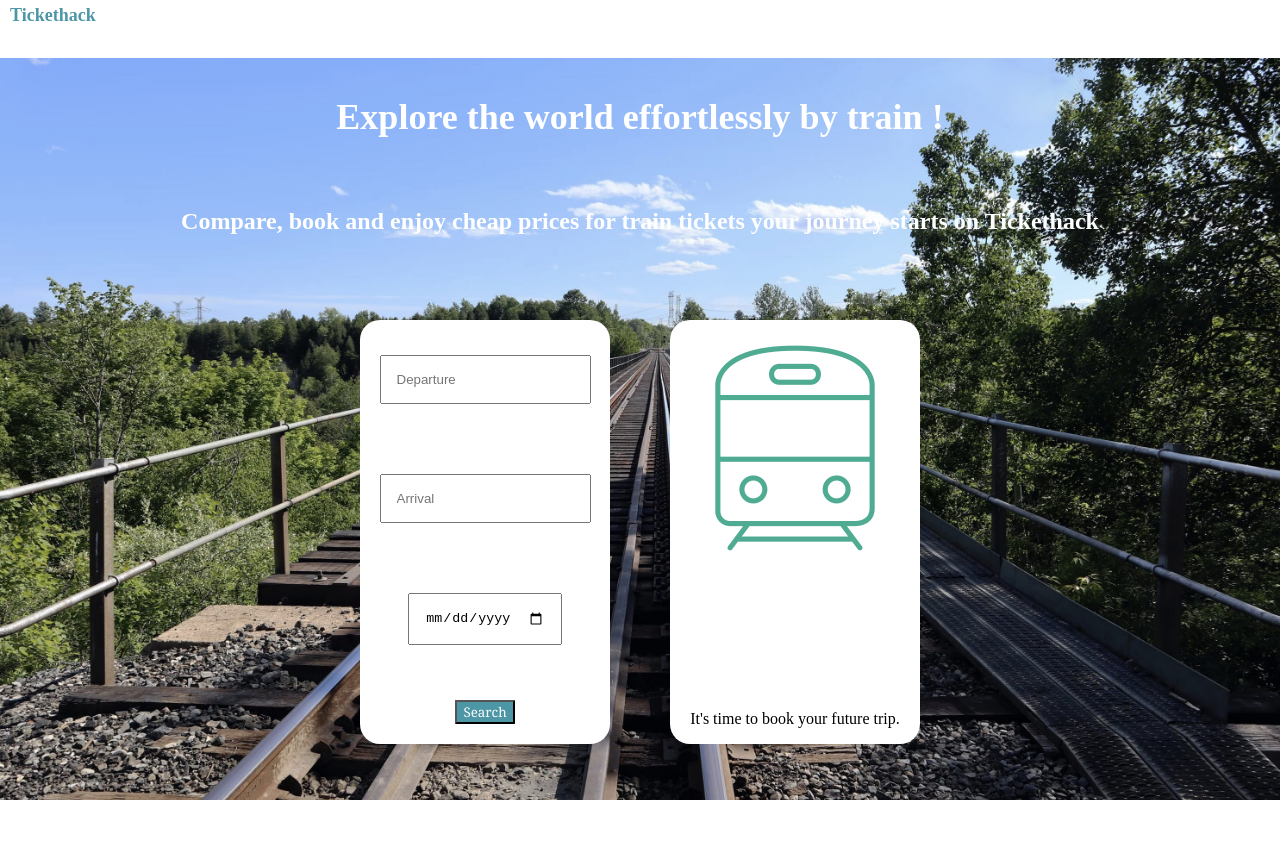
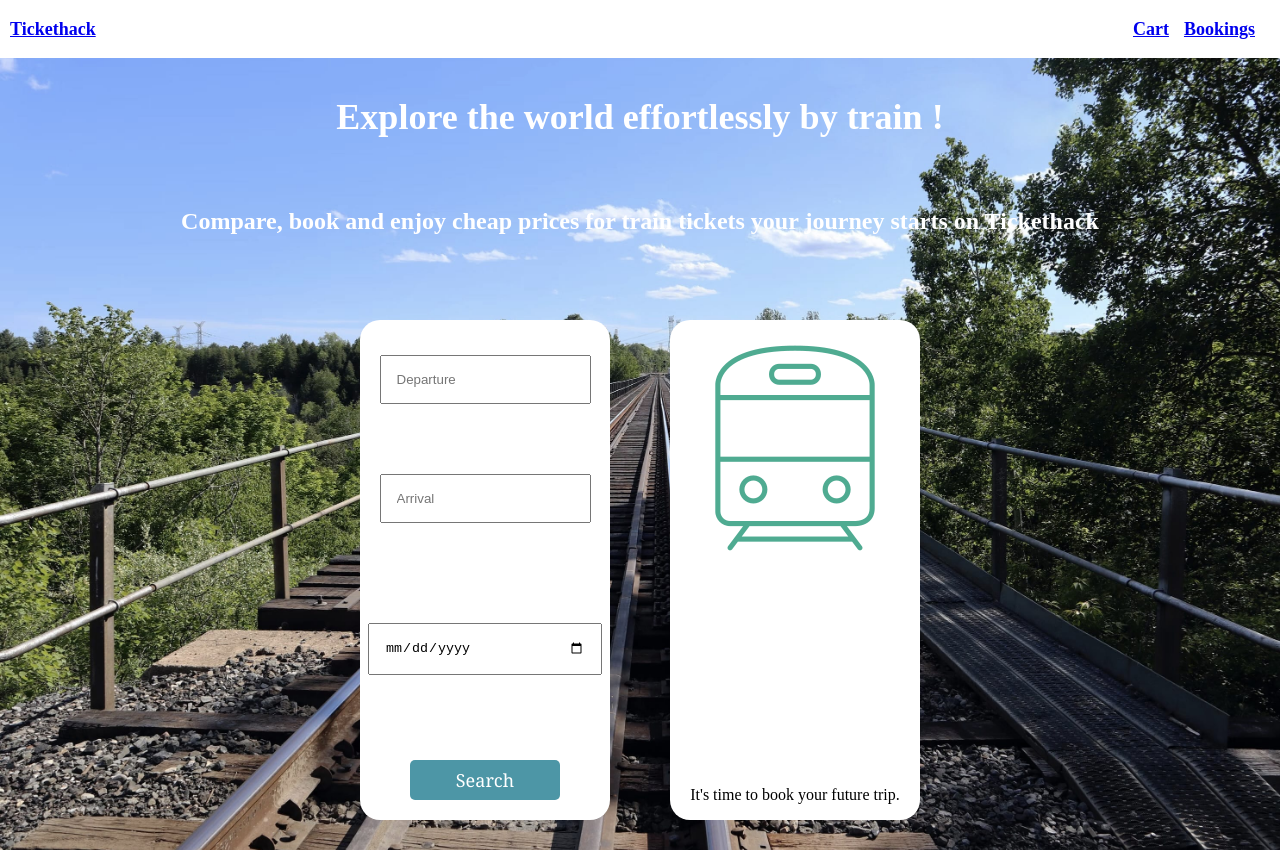
Before and after one commit to tojasleves/tickethackfrontend, a plain HTML site: page index.html in a window 1280 px wide. Before the commit the page ends 800 px from the top, so only its background shows below. Drawn offline with Linux system fonts and the light colour scheme.

Commit message:
tickethack front

```diff
--- a/index.css
+++ b/index.css
@@ -17,6 +17,24 @@ body {
     font-size: 18px;
     font-weight: bold;
     background-color: white;
+}
+
+.barLeft {
+    color: rgb(77, 150, 166);
+    align-self: center;
+    align-items: left;
+    font-size: 18px;
+    font-weight: bold;
+}
+
+.barRight {
+    display: flex;
+    color: black;
+    align-items: center;
+    font-size: 18px;
+    font-weight: bold;
+    gap: 15px;
+    margin-right: 15px;
 }
 
 h1{
@@ -71,13 +89,15 @@ h3{
 
 #searchbutton {
 	background-color:rgb(77, 150, 166);
-    height: 34 px;
-    width: 80 px;
-    border-radius: 1px;
+    border: 0;
+    border-radius: 5px;
+    height: 40px;
+    width:60%;
     font-family: Cambria, Cochin, Georgia, Times, 'Times New Roman', serif;
-    font-size: 48 px;
+    font-size: 18px;
     color: white;
     margin: 20px;
+
 
 }
 
@@ -86,3 +106,10 @@ input {
     padding: 15px;
 
 }
+
+#Date {
+    width: 80%;
+    margin: 65px;
+    padding: 15px;
+
+}
--- a/index.html
+++ b/index.html
@@ -7,7 +7,16 @@
     <title>Document</title>
 </head>
 <body>
-    <div id="navBar">Tickethack</div>
+    <div id="navBar">
+        <div class= "barLeft">
+            <a href="/">Tickethack</a>
+
+        </div>
+        <div class= "barRight">
+        <a href="/pageCart.html">Cart </a>
+        <a href="/pageBookings.html">Bookings</a>
+        </div>
+    </div>
     <div id="container">
         <div id="Titre">
             <h1>Explore the world effortlessly by train !</h1>
--- /dev/null
+++ b/pageBookings.css
@@ -0,0 +1,38 @@
+body {
+	min-height: 100vh;
+	width: 100vw;
+	margin: 0;
+	background:whitesmoke;
+    background-size: cover;
+    background-position: center center;
+}
+
+#navBar {
+    display: flex;
+    justify-content: space-between;
+    align-items: left;
+    height: 6vh;
+    padding: 5px 10px 5px 10px;
+    color: rgb(77, 150, 166);
+    font-size: 18px;
+    font-weight: bold;
+    background-color: white;
+}
+
+.barLeft {
+    color: rgb(77, 150, 166);
+    align-self: center;
+    align-items: left;
+    font-size: 18px;
+    font-weight: bold;
+}
+
+.barRight {
+    display: flex;
+    color: black;
+    align-items: center;
+    font-size: 18px;
+    font-weight: bold;
+    gap: 15px;
+    margin-right: 15px;
+}
--- /dev/null
+++ b/pageCart.css
@@ -0,0 +1,38 @@
+body {
+	min-height: 100vh;
+	width: 100vw;
+	margin: 0;
+	background:whitesmoke;
+    background-size: cover;
+    background-position: center center;
+}
+
+#navBar {
+    display: flex;
+    justify-content: space-between;
+    align-items: left;
+    height: 6vh;
+    padding: 5px 10px 5px 10px;
+    color: rgb(77, 150, 166);
+    font-size: 18px;
+    font-weight: bold;
+    background-color: white;
+}
+
+.barLeft {
+    color: rgb(77, 150, 166);
+    align-self: center;
+    align-items: left;
+    font-size: 18px;
+    font-weight: bold;
+}
+
+.barRight {
+    display: flex;
+    color: black;
+    align-items: center;
+    font-size: 18px;
+    font-weight: bold;
+    gap: 15px;
+    margin-right: 15px;
+}
```
Also changed, not shown: pageBookings.html (added, +25 -0 lines), pageCart.html (added, +25 -0 lines).
